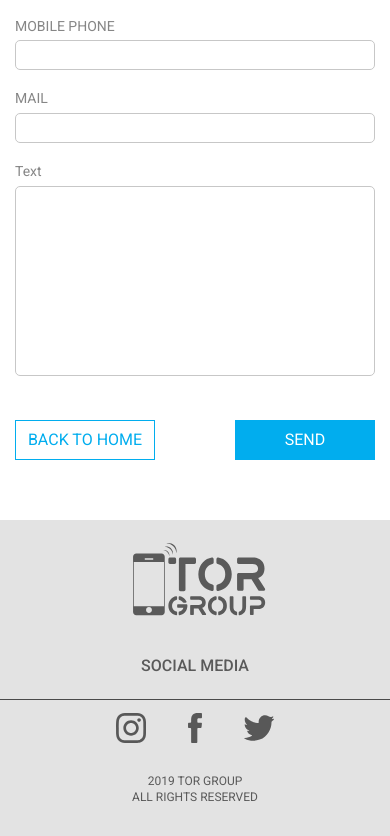
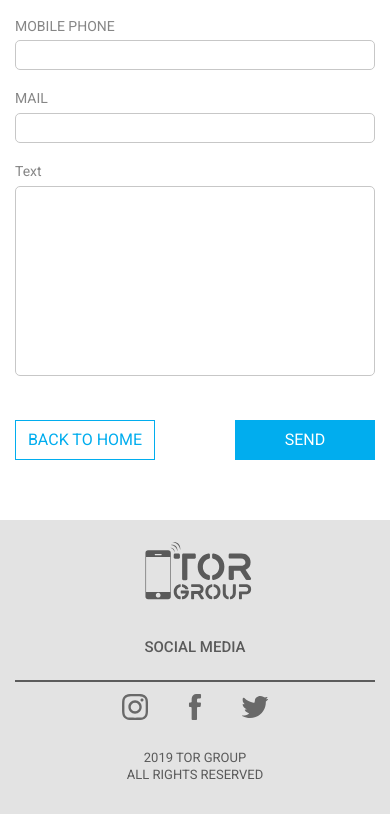
Before and after one commit to vmonasteretskyy/TorGroup, a website: page app/index.html in a window 390 px wide. Shown: the part 3011-3847 px from the top of the page. After the commit the page ends 3825 px from the top, so only its background shows below. Drawn offline with Linux system fonts and the light colour scheme.

Commit message:
change footer

```diff
--- a/app/scss/layout/_footer.scss
+++ b/app/scss/layout/_footer.scss
@@ -17,7 +17,7 @@
 		.social-link {
 			position: relative;
 			margin-top: 38px;
-			opacity: 0.8;
+			opacity: 0.7;
 			&::before {
 				content: "";
 				width: 710px;
@@ -55,3 +55,25 @@
 		font-size: $base-fs - 6px;
 	}
 }
+
+@media only screen and (max-width: 767.8px) {
+	.footer {
+		font-size: $base-fs - 5px;
+		&__logo {
+			width: 120px;
+		}
+		&__content {
+			font-size: $base-fs - 3px;
+			.social-link {
+				&::before {
+					width: 100%;
+					left: 0;
+					@include transform(translateX(0));
+				}
+				a {
+					width: 26px;
+				}
+			}
+		}
+	}
+}
```
Also changed, not shown: app/css/style.css, 1 other file.
